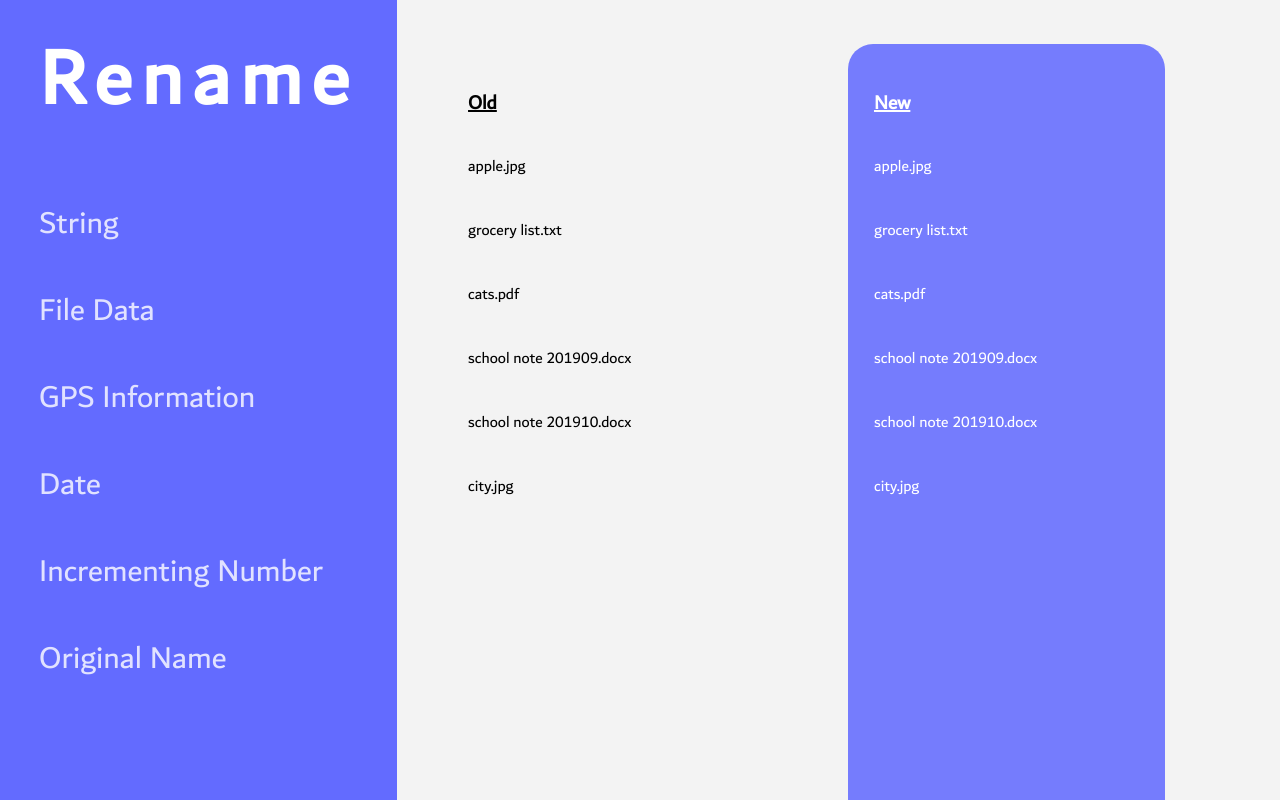
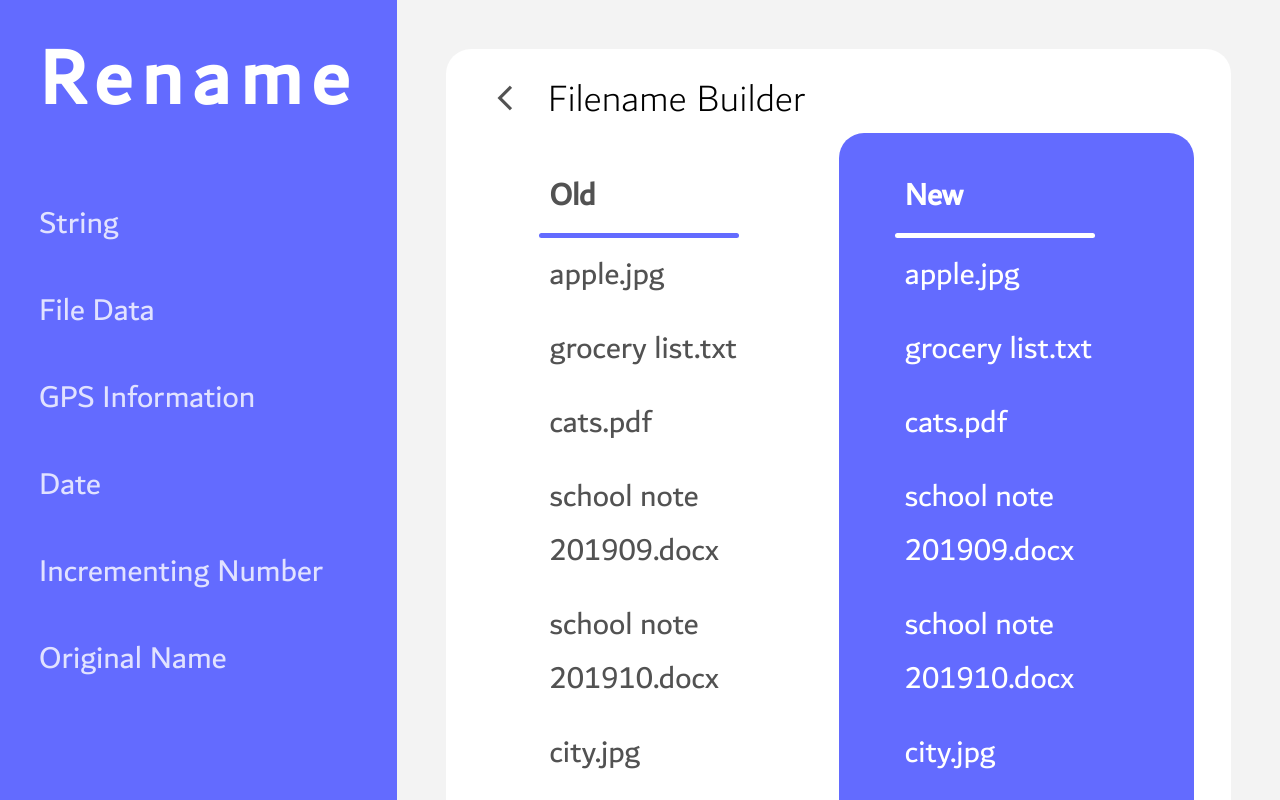
Before and after one commit to arshwaraich/rename-app, an Angular app: page /preview in a window 1280 px wide. Shown: the top 800 px of the page. Built offline with nearby package versions, Linux system fonts and the light colour scheme.

Commit message:
Fixed css

```diff
--- a/src/app/preview-big/preview-big.component.css
+++ b/src/app/preview-big/preview-big.component.css
@@ -4,37 +4,94 @@
   font-weight: 400;
 }
 
-.flex-container {
+@font-face {
+  font-family: 'Dubai-light';
+  src: url('../../assets/fonts/Dubai/DubaiW23-Light.ttf');
+  font-weight: 200;
+}
+
+.container {
+  margin: 49px;
+  background-color: white;
+  border-radius: 25px;
+  height: calc(100% - 98px);
+}
+
+.container-header {
+  display: flex;
+  align-items: center;
+  justify-content: flex-start;
+  flex-direction: row;
+  padding: 18px 31px 0px;
+}
+
+.header-text {
+  font-family: 'Dubai-light';
+  font-weight: lighter;
+  font-size: 39px;
+  line-height: 66px;
+}
+
+.header-icons>mat-icon {
+  font-size: 30px;
+  width: 30px;
+  padding: 0px 20px;
+  height: 30px;
+  color: #525252;
+}
+
+.container-body {
   display: flex;
   flex-direction: row;
-    flex-wrap: nowrap;
-    width: 100%;
-    align-items: stretch;
-    height: 100%;
+  justify-content: space-evenly;
+  padding: 0px 37px 71px;
+  height: calc(100% - 142px);
 }
+
 .flex-column {
-    margin: 5%;
-    padding: 3%;
-    width: 30%;
-
+  padding: 26px 66px;
+  width: 40%;
   display: flex;
   flex-direction: column;
   justify-content: flex-start;
+  border-radius: 25px;
+  font-family: 'Dubai-regular';
+}
 
-    border-radius: 25px;
+.flex-column > hr {
+  width: 200px;
+  position: relative;
+  left: -10px;
+  height: 5px;
+  border: 0px;
+  margin: 0px;
+  border-radius: 1000px;
+}
 
-    line-height: 5vw;
-    font-family: 'Dubai-regular';
+#flex-column1 > hr {
+  background-color: #636BFF;
+}
 
+#flex-column2 {
+  background: #636BFF;
 }
-#flex-column2 {
-    background: rgba(99, 107, 255, 0.87);
+
+#flex-column2 > hr {
+  background-color: #FFFFFF;
 }
 
 .column-header {
   font-weight: bold;
-    text-decoration: underline;
-    font-size:20px;
+  font-size: 32px;
+}
+
+.column-item {
+  padding: 10px 0px;
+  font-size: 32px;
+}
+
+.column-item1 {
+  color: #525252;
 }
 
 .column-item2 {
--- a/src/app/preview-big/preview-big.component.html
+++ b/src/app/preview-big/preview-big.component.html
@@ -1,21 +1,28 @@
-<div class="flex-container">
+<div class="container">
 
-    <div class="flex-column" id="flex-column1">
-        <div class="column-item column-header" >Old</div>
-
+  <div class="container-header">
+    <div class="header-icons">
+      <mat-icon>arrow_back_ios</mat-icon>
+    </div>
+    <div class="header-text">Filename Builder</div>
+  </div>
+  <div class="container-body">
+      <div class="flex-column" id="flex-column1">
+        <div class="column-item column-header column-item1">Old</div>
+        <hr/>
         <div *ngFor="let f of ogFiles; let i = index">
-            <div class="column-item">{{f.name}}.{{f.ext}}</div>
+          <div class="column-item column-item1">{{f.name}}.{{f.ext}}</div>
         </div>
 
-    </div>
+      </div>
 
-    <div class="flex-column" id="flex-column2">
+      <div class="flex-column" id="flex-column2">
         <div class="column-item column-header column-item2">New</div>
-
+        <hr/>
         <div *ngFor="let f of newFiles; let i = index">
-            <div class="column-item column-item2">{{f.name}}.{{f.ext}}</div>
+          <div class="column-item column-item2">{{f.name}}.{{f.ext}}</div>
         </div>
 
-    </div>
-
+      </div>
+  </div>
 </div>
--- a/src/app/side-menu/side-menu.component.css
+++ b/src/app/side-menu/side-menu.component.css
@@ -49,14 +49,20 @@
 }
 
 
-.nav-footer > button {
+.nav-footer button {
     background: white;
     border: none;
     border-radius: 100px;
     color: #636BFF;
 }
 
-#btn-preview {
+.nav-footer a {
+    text-decoration: none;
+}
+
+.btn-preview {
+    text-decoration: none;
+    cursor: pointer;
     margin: auto;
     display: block;
     width: 319px;
--- a/src/app/side-menu/side-menu.component.html
+++ b/src/app/side-menu/side-menu.component.html
@@ -3,16 +3,18 @@
     <h1>Rename</h1>
   </div>
   <ul class="nav-items">
-    <li><a class="navbar-brand" href="/string">String</a></li>
-    <li><a href="/fileData"> File Data </a></li>
-    <li><a href="/gps-info"> GPS Information </a></li>
-    <li><a href="/date"> Date </a></li>
-    <li><a href="/incrementNumber"> Incrementing Number </a></li>
-    <li><a href="/originalName"> Original Name </a></li>
+    <li><a class="navbar-brand" routerLink="/string">String</a></li>
+    <li><a routerLink="/fileData"> File Data </a></li>
+    <li><a routerLink="/gps-info"> GPS Information </a></li>
+    <li><a routerLink="/date"> Date </a></li>
+    <li><a routerLink="/incrementNumber"> Incrementing Number </a></li>
+    <li><a routerLink="/originalName"> Original Name </a></li>
   </ul>
   <div class="nav-footer">
-    <button id="btn-preview" *ngIf="router.url !== '/preview'">Preview</button>
-    <button id="btn-preview" *ngIf="router.url === '/preview'">Save</button>
+    <a routerLink="/preview">
+      <button class="btn-preview" *ngIf="router.url !== '/preview'">Preview</button>
+    </a>
+    <button class="btn-preview" *ngIf="router.url === '/preview'">Save</button>
     <!--Add icon here later-->
   </div>
 </div>
```
Also changed, not shown: src/app/preview-big/preview-big.component.ts (+4 -4 lines). Lines whose indentation alone changed are shown as unchanged.
